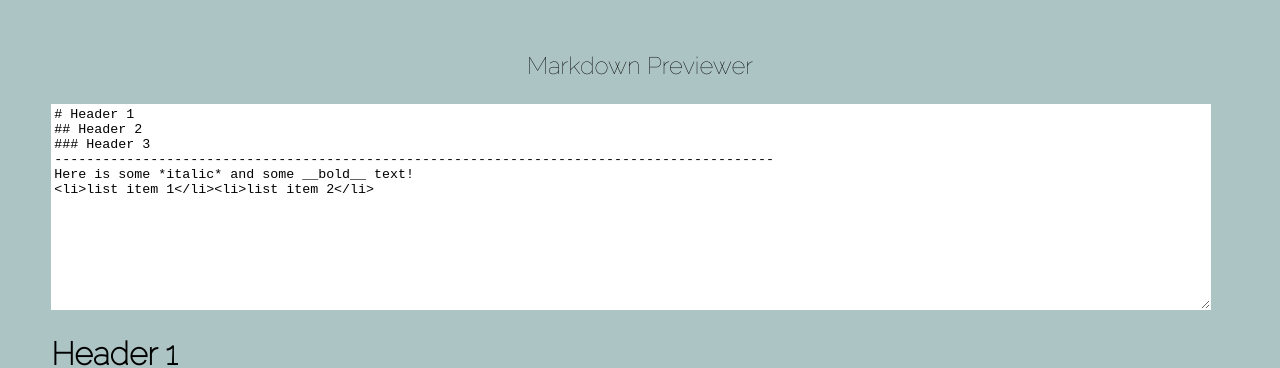
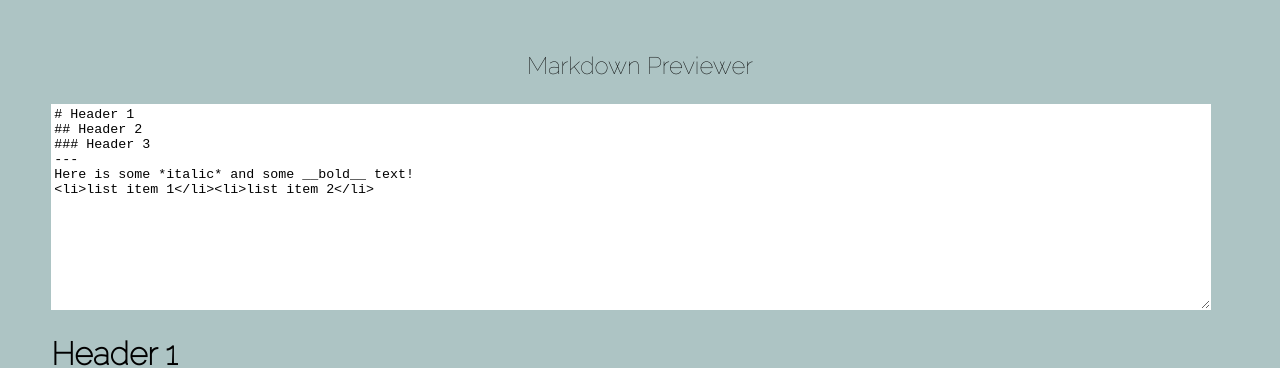
Before and after one commit to mariagus/markdown-previewer, a React (Create React App) app: page / in a window 1280 px wide. Shown: the top 368 px of the page. Built offline with nearby package versions, Linux system fonts and the light colour scheme; the HTML template or start-up script is replaced by a standard one.

Commit message:
Change preview string

```diff
--- a/src/App.js
+++ b/src/App.js
@@ -21,5 +21,5 @@ function App() {
   );
 }
 const example =
-  "# Header 1 \n## Header 2 \n### Header 3 \n------------------------------------------------------------------------------------------\nHere is some *italic* and some __bold__ text!\n<li>list item 1</li><li>list item 2</li>";
+  "# Header 1 \n## Header 2 \n### Header 3 \n---\nHere is some *italic* and some __bold__ text!\n<li>list item 1</li><li>list item 2</li>";
 export default App;
```
